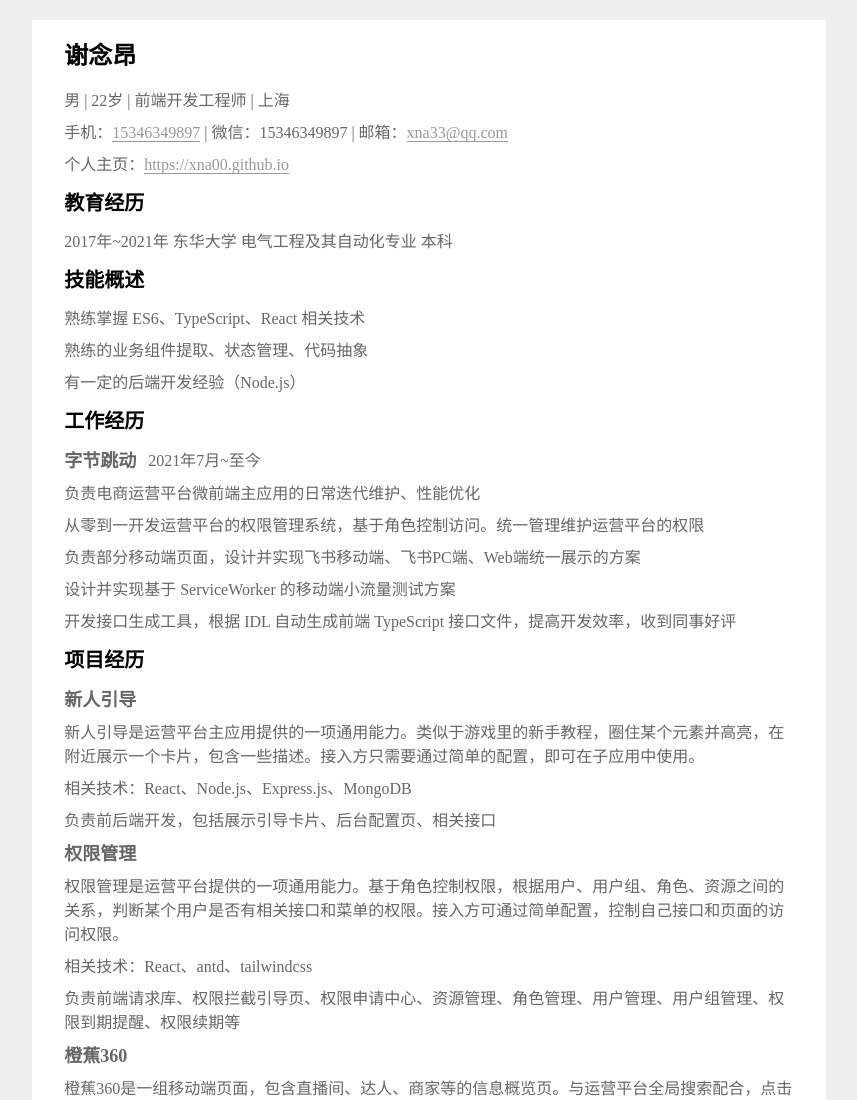
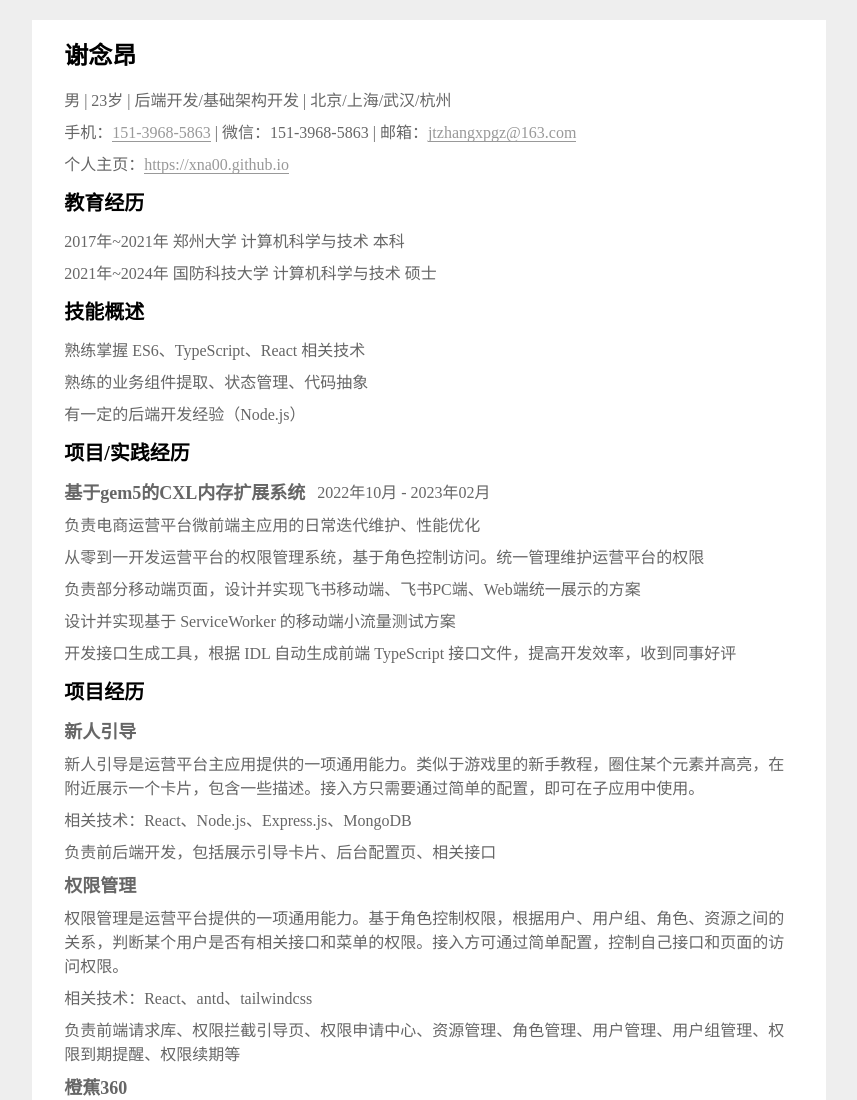
Before and after one commit to zjthappy/zjthappy.github.io, a plain HTML site: page index.html in a window 1280 px wide. Shown: the top 1100 px of the page, without its empty margins (211-1068 px from the left). Drawn offline with Linux system fonts and the light colour scheme.

Commit message:
Update index.html

```diff
--- a/index.html
+++ b/index.html
@@ -6,7 +6,7 @@
       name="viewport"
       content="width=device-width,initial-scale=1,minimum-scale=1,maximum-scale=1,user-scalable=no,viewport-fit=cover"
     />
-    <title>谢念昂-前端-2022-简历</title>
+    <title>张金涛-2024-简历</title>
     <style>
       * {
         box-sizing: border-box;
@@ -117,13 +117,13 @@
     <article>
       <section class="bio">
         <h1>谢念昂</h1>
-        <p>男 | 22岁 | 前端开发工程师 | 上海</p>
+        <p>男 | 23岁 | 后端开发/基础架构开发 | 北京/上海/武汉/杭州</p>
         <p>
-          手机：<a href="tel:15346349897">15346349897</a> | 微信：15346349897 |
-          邮箱：<a href="mailto:xna33@qq.com">xna33@qq.com</a>
+          手机：<a href="tel:15346349897">151-3968-5863</a> | 微信：151-3968-5863 |
+          邮箱：<a href="mailto:xna33@qq.com">jtzhangxpgz@163.com</a>
         </p>
         <p>
-          个人主页：<a href="https://xna00.github.io/" target="__blank"
+          个人主页：<a href="https://zjthappy.github.io/" target="__blank"
             >https://xna00.github.io</a
           >
         </p>
@@ -133,7 +133,11 @@
         <h2>教育经历</h2>
         <p>
           <span><time>2017年</time>~<time>2021年</time></span>
-          东华大学 电气工程及其自动化专业 本科
+          郑州大学 计算机科学与技术 本科
+        </p>
+         <p>
+          <span><time>2021年</time>~<time>2024年</time></span>
+          国防科技大学 计算机科学与技术 硕士
         </p>
       </section>
 
@@ -150,12 +154,12 @@
       </section>
 
       <section class="jobs">
-        <h2>工作经历</h2>
+        <h2>项目/实践经历</h2>
         <ol>
           <li>
             <header>
-              <h3>字节跳动</h3>
-              <h4>2021年7月~至今</h4>
+              <h3>基于gem5的CXL内存扩展系统</h3>
+              <h4>2022年10月 - 2023年02月</h4>
             </header>
             <p>负责电商运营平台微前端主应用的日常迭代维护、性能优化</p>
             <p>
```
